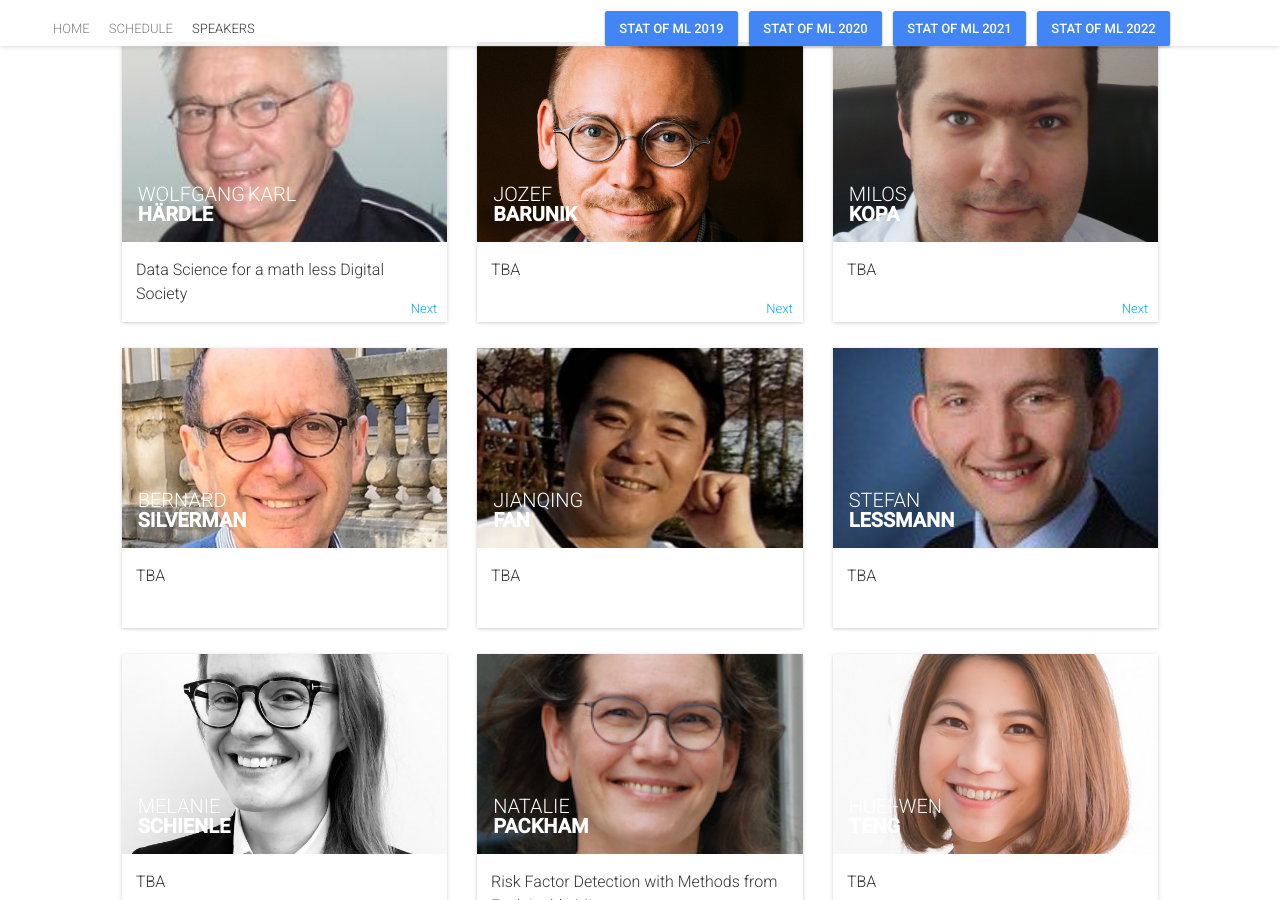
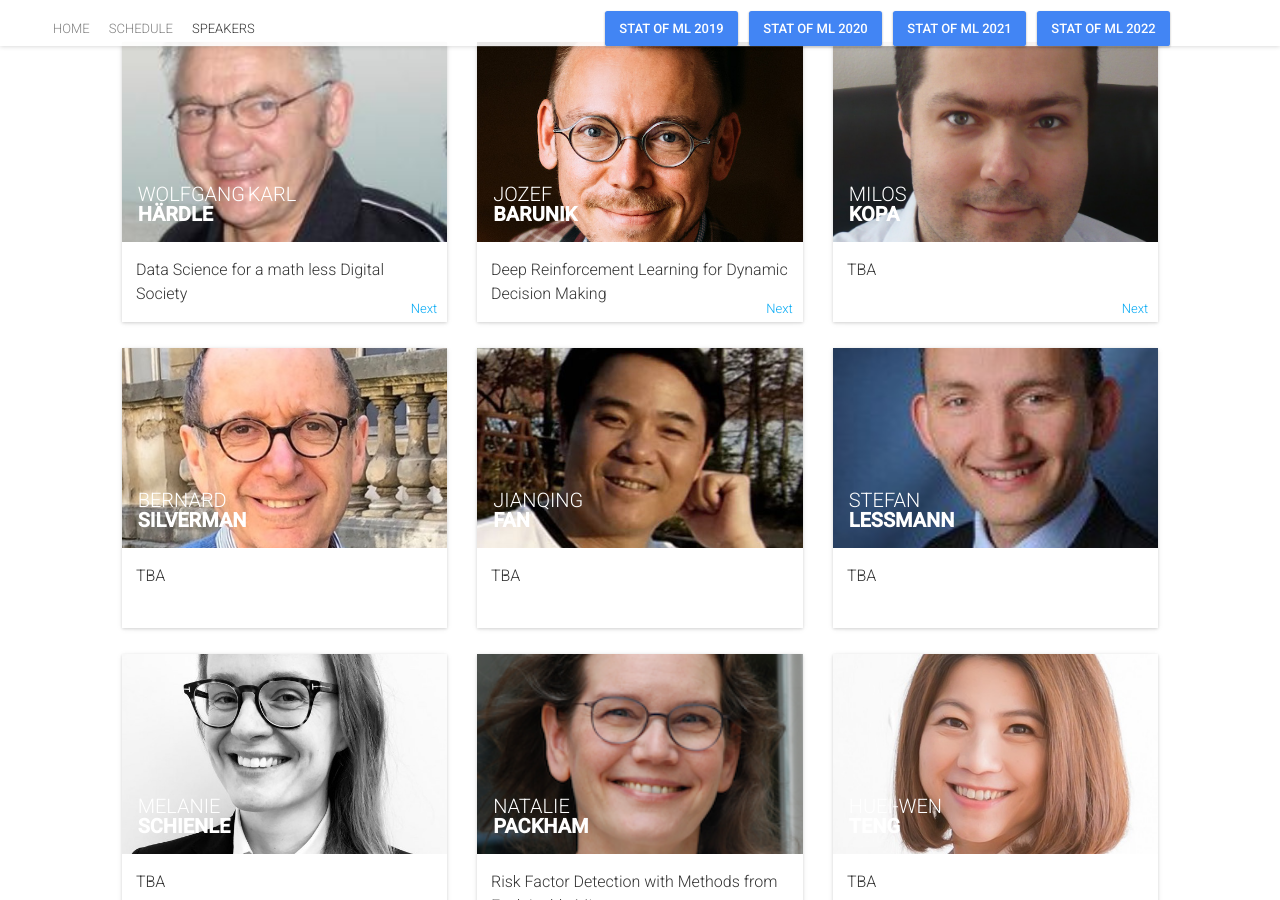
Before and after one commit to barunik/Prague2023, a Jekyll site: the page built from speakers.html, in a window 1280 px wide and 900 px high, scrolled down 415 px. Built offline with Jekyll 4.4.1, drawn with Linux system fonts in a browser that asks for light colours; nearby versions of some CDN libraries; comment, search, counter and statistics services are not loaded.

Commit message:
Update sessions.yml

```diff
--- a/_data/sessions.yml
+++ b/_data/sessions.yml
@@ -10,8 +10,8 @@
 
 -
   id: 002
-  title: "TBA"
-  description: "Authors: Jozef Barunik<br/>
+  title: "Deep Reinforcement Learning for Dynamic Decision Making"
+  description: "Authors: Jozef Barunik and Lukas Janasek<br/>
   <p>Abstract:  </p>"
   subtype: Presentation
   speakers: [2]
```
